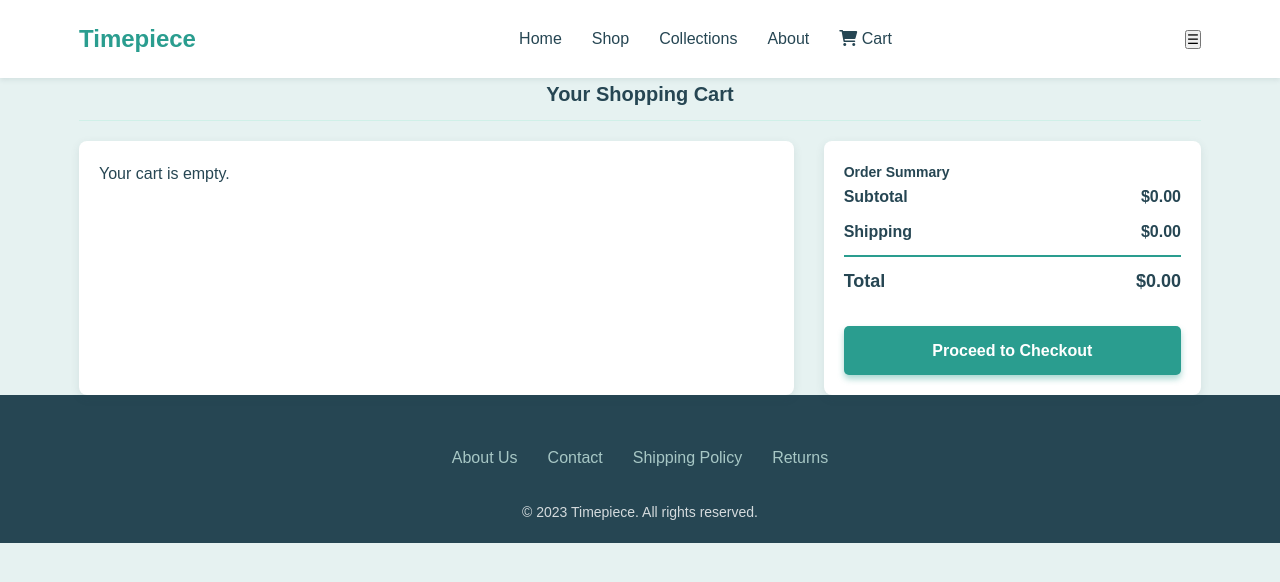
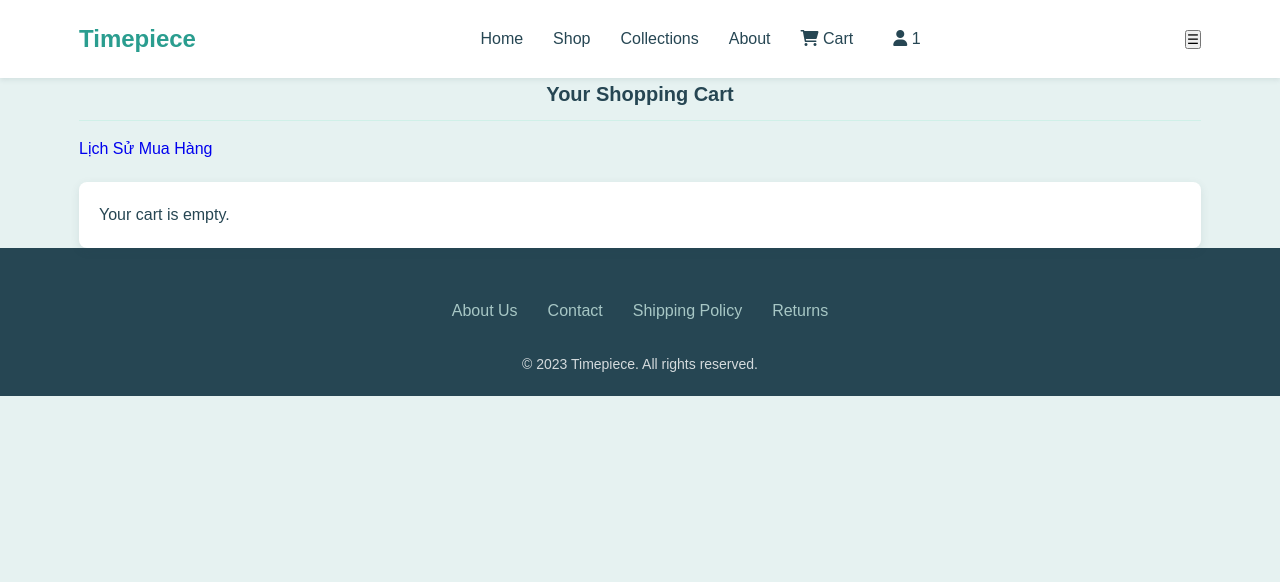
Before and after one commit to SONLEE2005/webbandongho, a PHP site: page /web2/cart.php in a window 1280 px wide. Shown: the top 582 px of the page. Run offline with PHP 8.4, Linux system fonts and the light colour scheme; the visitor is signed in with stand-in values (Sample User, id 1); data that the repository does not hold is empty.

Commit message:
Update cart.php

```diff
--- a/cart.php
+++ b/cart.php
@@ -1,3 +1,8 @@
+<?php
+    session_start();
+    $tenNguoiDung = isset($_SESSION["hoTen"]) ? htmlspecialchars($_SESSION["hoTen"]) : null;
+    $isLoggedIn = isset($_SESSION["email"]);
+?> <!-- Thêm khúc này để lấy tên người dùng, email bắt đầu phiên làm việc-->
 <!DOCTYPE html>
 <html lang="en">
 <head>
@@ -5,21 +10,139 @@
     <meta name="viewport" content="width=device-width, initial-scale=1.0">
     <title>Your Cart | Timepiece</title>
     <link rel="stylesheet" href="public/css/style.css">
+    <link rel="stylesheet" href="public/css/cart.css">
     <link rel="stylesheet" href="https://cdnjs.cloudflare.com/ajax/libs/font-awesome/6.0.0/css/all.min.css">
+    <style> /* style cho phần menu tài khoản */
+        .dropdown {
+            position: relative;
+            display: inline-block;
+        }
+        .dropbtn {
+            cursor: pointer;
+            padding: 10px;
+            text-decoration: none;
+        }
+        .dropdown-content {
+            display: none;
+            position: absolute;
+            background-color: white;
+            min-width: 120px;
+            box-shadow: 0px 8px 16px rgba(0,0,0,0.2);
+            z-index: 1;
+            border-radius: 4px;
+        }
+        .dropdown-content a {
+            color: black;
+            padding: 10px 16px;
+            text-decoration: none;
+            display: block;
+            border-radius: 4px;
+        }
+        .dropdown-content a:hover {
+            background-color: #f1f1f1;
+        }
+        .dropdown:hover .dropdown-content {
+            display: block;
+        }
+    </style>
+    <style>
+        .cart-items-list {
+            display: flex;
+            flex-direction: column;
+            gap: 15px;
+            margin-top: 20px;
+        }
+
+        .cart-item {
+            display: flex;
+            flex-direction: row;
+            align-items: flex-start;
+            border: 1px solid #ccc;
+            border-radius: 8px;
+            padding: 12px;
+            background-color: #f9f9f9;
+            position: relative;
+        }
+
+        .cart-item-image {
+            width: 150px;
+            height: 150px;
+            object-fit: contain;
+            margin-right: 15px;
+            border-radius: 5px;
+            border: 1px solid #ddd;
+        }
+
+        .cart-item-info {
+            flex: 1;
+        }
+
+        .cart-item-info h4 {
+            margin: 0 0 5px;
+        }
+
+        .cart-item-info p {
+            margin: 4px 0;
+            font-size: 14px;
+        }
+
+        .cart-summary {
+            margin-top: 20px;
+            font-size: 18px;
+            font-weight: bold;
+        }
+
+        .btn {
+            margin: 10px;
+            background-color: #28a745;
+            border: none;
+            color: white;
+            border-radius: 5px;
+            cursor: pointer;
+        }
+
+        .btn:hover {
+            background-color: #218838;
+        }
+        .cart-item-actions {
+            display: flex;
+            align-items: center;
+            justify-content: center;
+            padding-left: 10px;
+        }
+        .remove-form {
+            position: absolute;
+            bottom: 10px;
+            right: 10px;
+        }
+
+        .remove-btn {
+            background-color: #dc3545;
+            color: white;
+            border: none;
+            padding: 5px 10px;
+            font-size: 14px;
+            cursor: pointer;
+            border-radius: 5px;
+        }
+
+        .remove-btn:hover {
+            background-color: #c82333;
+        }
+        .custom-checkbox {
+            width: 20px;
+            height: 20px;
+            cursor: pointer;
+            accent-color: #28a745; /* màu khi được chọn */
+        }
+
+        .custom-checkbox:hover {
+            box-shadow: 0 0 3px #555;
+        }
+    </style>
 </head>
 <body>
-<?php
-session_start();
-if ($_SERVER['REQUEST_METHOD'] === 'POST' && isset($_POST['delete_product_id'])) {
-    $delete_id = $_POST['delete_product_id'];
-    if (isset($_SESSION['cart'][$delete_id])) {
-        unset($_SESSION['cart'][$delete_id]);
-    }
-    header("Location: cart.php");
-    exit();
-}
-?>
-    <header>
+<header>
         <div class="container">
             <nav class="navbar">
                 <a href="index.php" class="logo">Timepiece</a>
@@ -29,6 +152,15 @@ if ($_SERVER['REQUEST_METHOD'] === 'POST' && isset($_POST['delete_product_id']))
                     <li><a href="#">Collections</a></li>
                     <li><a href="#">About</a></li>
                     <li><a href="cart.php"><i class="fas fa-shopping-cart"></i> Cart</a></li>
+                    <li class="dropdown"> <!-- hiển thị tên người dùng sau khi đăng nhập -->
+                        <a href="#" class="dropbtn">
+                            <i class="fas fa-user"></i>
+                            <?php echo  $tenNguoiDung  ?>
+                        </a>
+                        <div class="dropdown-content">
+                            <a href="./includes/logout.php" style="color: black">Logout</a>
+                        </div>
+                    </li> <!--   tới đây -->
                 </ul>
             </nav>
         </div>
@@ -37,25 +169,10 @@ if ($_SERVER['REQUEST_METHOD'] === 'POST' && isset($_POST['delete_product_id']))
     <section class="cart-section">
         <div class="container">
             <h2 class="section-title">Your Shopping Cart</h2>
+            <a href="lichsumuahang.php">Lịch Sử Mua Hàng</a>
             <div class="cart-container">
                 <div class="cart-items">
                     <?php include 'includes/get_cart_items.php'; ?>
-                </div>
-                <div class="cart-summary">
-                    <h3>Order Summary</h3>
-                    <div class="summary-row">
-                        <span>Subtotal</span>
-                        <span class="subtotal">$0.00</span>
-                    </div>
-                    <div class="summary-row">
-                        <span>Shipping</span>
-                        <span class="shipping">$0.00</span>
-                    </div>
-                    <div class="summary-row total">
-                        <span>Total</span>
-                        <span class="total-price">$0.00</span>
-                    </div>
-                    <a href="checkout.php" class="btn checkout-btn">Proceed to Checkout</a>
                 </div>
             </div>
         </div>
```
